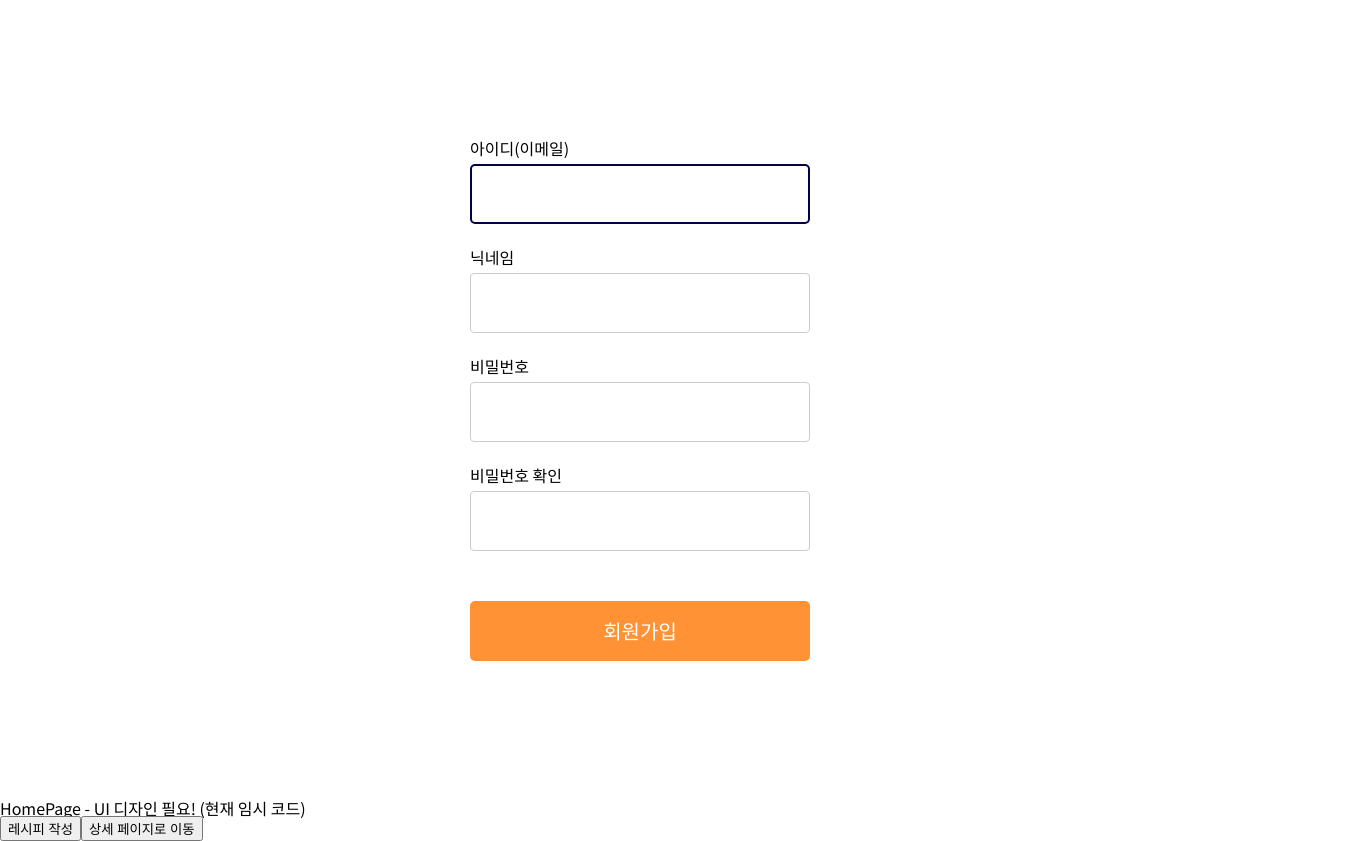
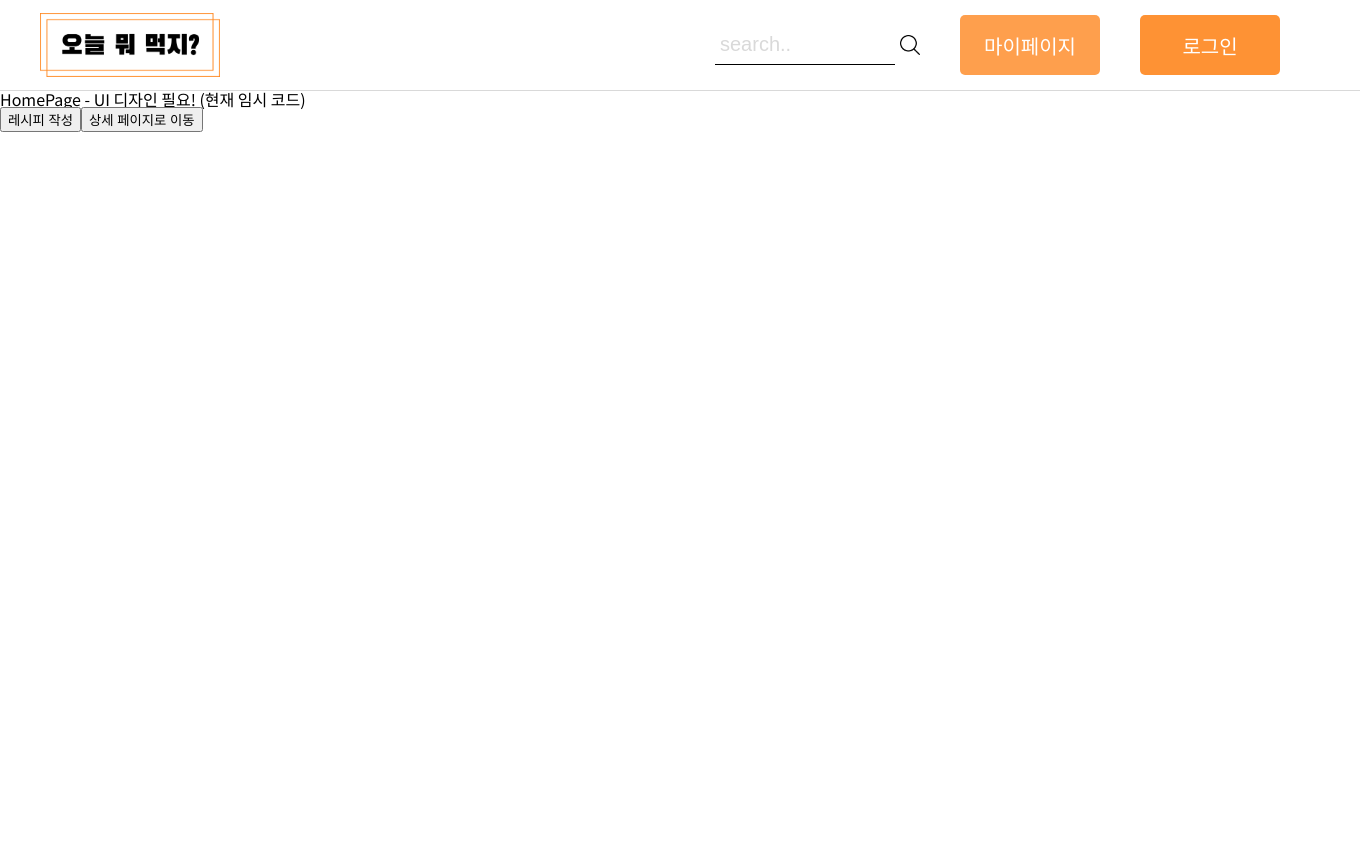
Before and after one commit to minyoungKuk/recipe, a React (Vite) app: page / in a window 1280 px wide. Shown: the whole page, 1360 px wide, since content can reach past the window. After the commit the page ends 800 px from the top, so only its background shows below. Built offline with nearby package versions, Linux system fonts and the light colour scheme; no server answers.

Commit message:
[feat] 0605 Header DefaultLayout에 추가

```diff
--- a/src/App.jsx
+++ b/src/App.jsx
@@ -1,12 +1,11 @@
 import React from "react";
 import { RouterProvider } from "react-router-dom";
-import Signup from "./components/Signup";
 import router from "./routes/router";
 
 function App() {
   return (
     <div>
-      <Signup />
+      {/* <Signup /> */}
       <RouterProvider router={router} />
     </div>
   );
--- a/src/components/Header.jsx
+++ b/src/components/Header.jsx
@@ -1,11 +1,8 @@
-import React from 'react';
-import styled from 'styled-components';
-import Button from './Button';
+import React from "react";
+import styled from "styled-components";
+import Button from "./Button";
 
 const StyledHeaderContainer = styled.header`
-  position: fixed;
-  top: 0;
-  left: 0;
   width: 100%;
   height: 50px;
   background-color: #ffffff;
@@ -61,11 +58,11 @@ const ButtonWrapperWithMargin = styled.div`
 
 const Header = () => {
   const handleMyPageClick = () => {
-    console.log('마이페이지 클릭');
+    console.log("마이페이지 클릭");
   };
 
   const handleLoginClick = () => {
-    console.log('로그인 클릭');
+    console.log("로그인 클릭");
   };
 
   return (
--- a/src/layouts/DefaultLayout.jsx
+++ b/src/layouts/DefaultLayout.jsx
@@ -1,8 +1,10 @@
 import { Outlet } from "react-router-dom";
+import Header from "../components/Header";
 
 const DefaultLayout = () => {
   return (
     <>
+      <Header />
       <Outlet />
     </>
   );
```
